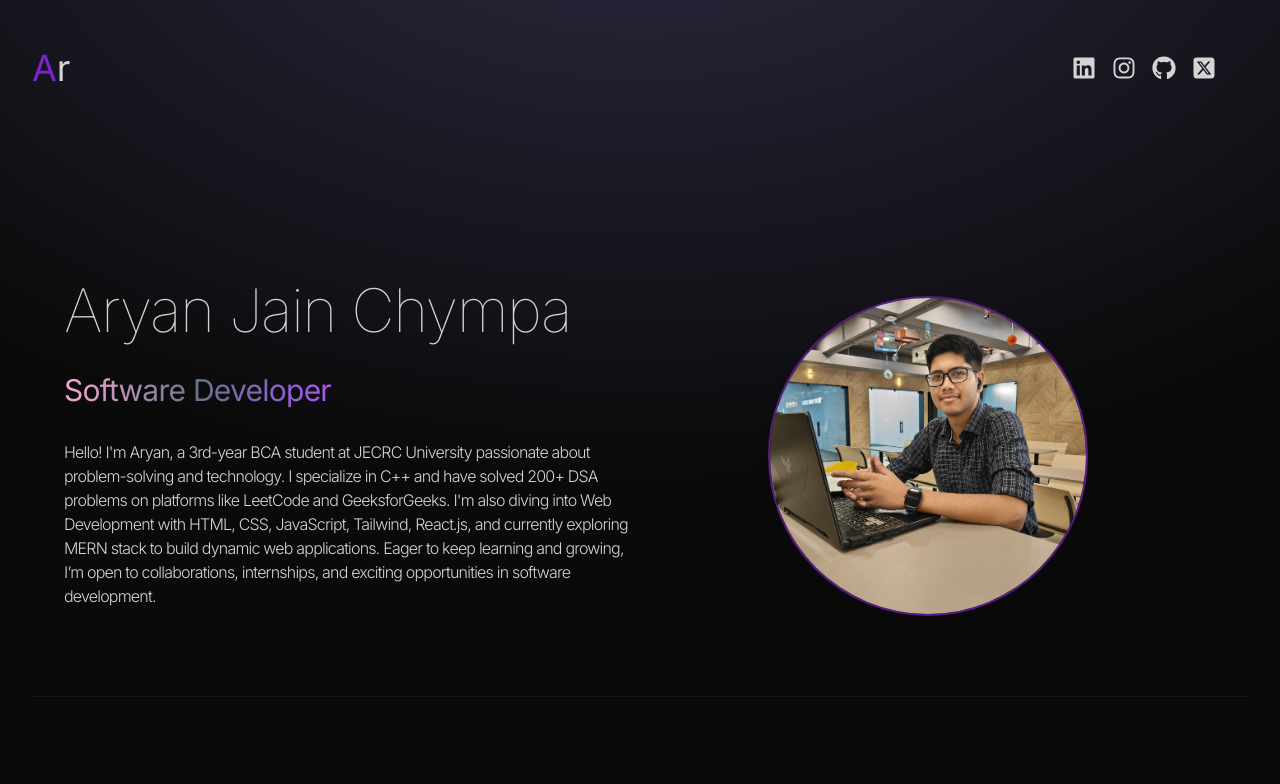
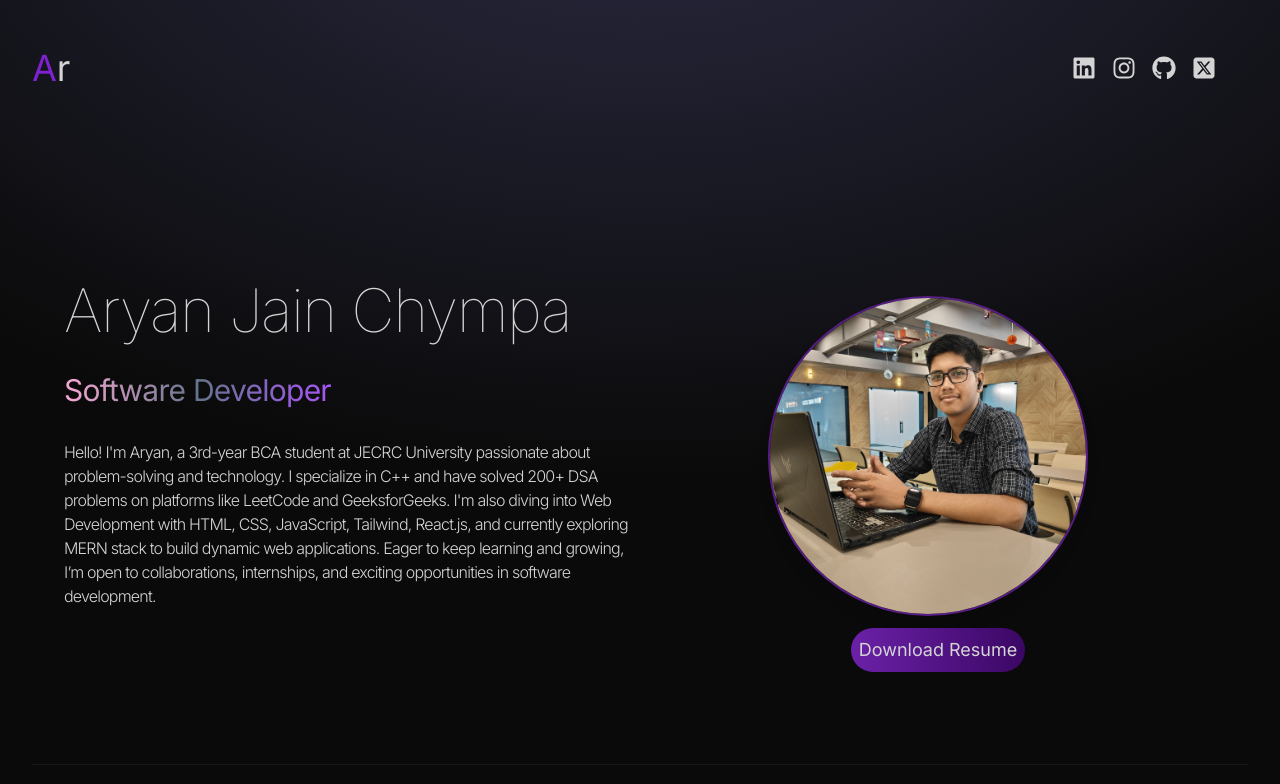
Before and after one commit to AryanJJChympa/PortfolioMain, a React (Vite) app: page / in a window 1280 px wide. Shown: the top 784 px of the page. Built offline with nearby package versions, Linux system fonts and the light colour scheme.

Commit message:
added resume download

```diff
--- a/src/components/Hero.jsx
+++ b/src/components/Hero.jsx
@@ -19,6 +19,14 @@ const container2 = (delay) => ({
   },
 });
 const Hero = () => {
+  const handleButton = () => {
+    const link = document.createElement("a");
+    link.href = "/resume/Aryan%20JJ%20Chympa(Resume%20Main).pdf";;
+    link.download = "Aryan JJ Chympa - Resume.pdf";
+    document.body.appendChild(link);
+    link.click();
+    document.body.removeChild(link);
+  }
   return (
     <div className="border-b border-neutral-900">
       <div className="container mx-auto px-8 py-12">
@@ -51,16 +59,25 @@ const Hero = () => {
               </motion.p>
             </div>
           </div>
-          <div className="w-full lg:w-1/2 lg:p-8">
-            <div className="flex justify-center">
+          <div className="w-full lg:w-1/2 lg:p-8 ">
+            <div className="flex flex-col items-center">
               <motion.img
                 variants={container2(1.5)}
                 initial="hidden"
                 animate="visible"
                 src={profilePic}
                 alt="Profile picture of Aryan Jain Chympa"
-                className="w-40 h-40 sm:w-48 sm:h-48 lg:w-80 lg:h-80 rounded-full object-cover border-2 border-purple-900 shadow-lg "
+                className="w-40 h-40 sm:w-48 sm:h-48 lg:w-80 lg:h-80 rounded-full object-cover border-2 border-purple-900 shadow-lg"
               />
+              <motion.button
+                onClick={handleButton}
+                variants={container2(1.5)}
+                initial="hidden"
+                animate="visible"
+                className="items-center download p-2 m-3 ml-7 md:ml-4 lg:ml-8 text-sm md:text-sm lg:text-lg border-none rounded-full bg-gradient-to-r from-purple-800 to-purple-950 hover:bg-purple-600"
+              >
+                Download Resume
+              </motion.button>
             </div>
           </div>
         </div>
```
Also changed, not shown: 1 other file (tests, documents, lock files or other folders).
